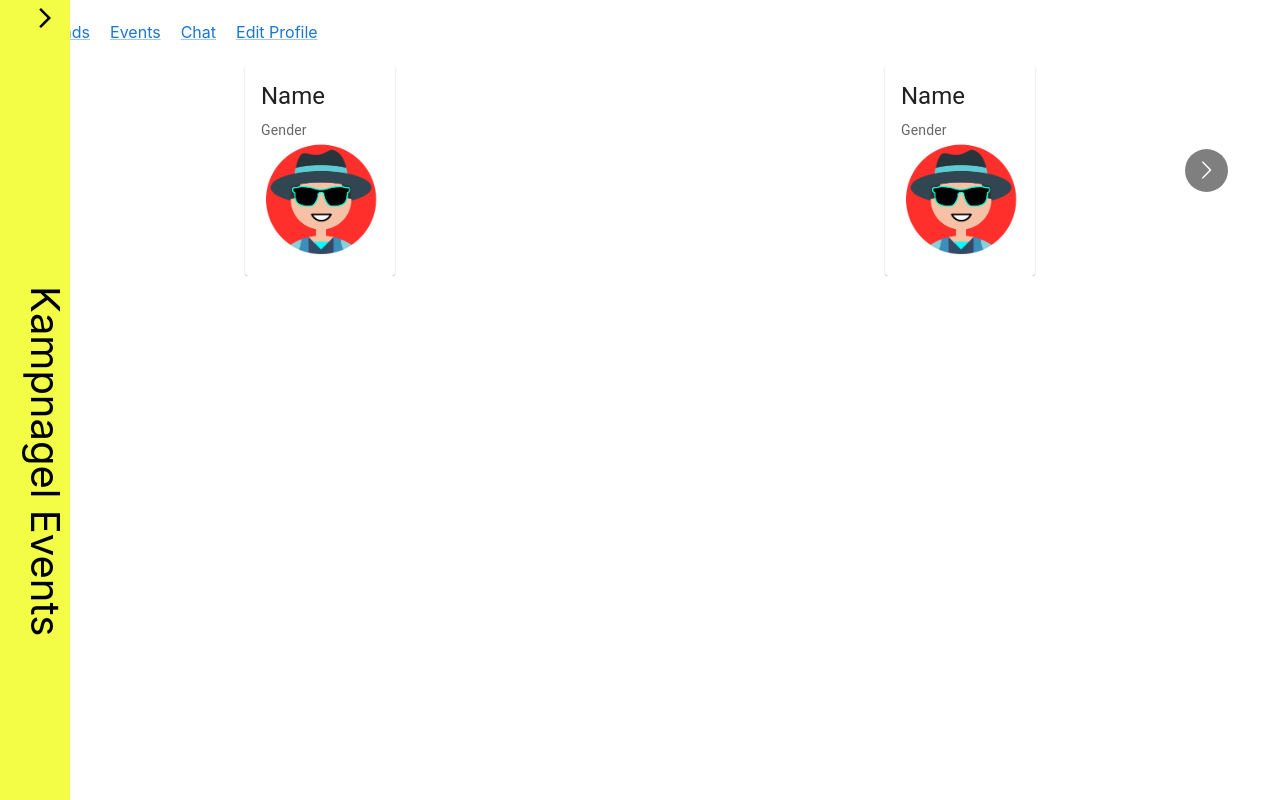
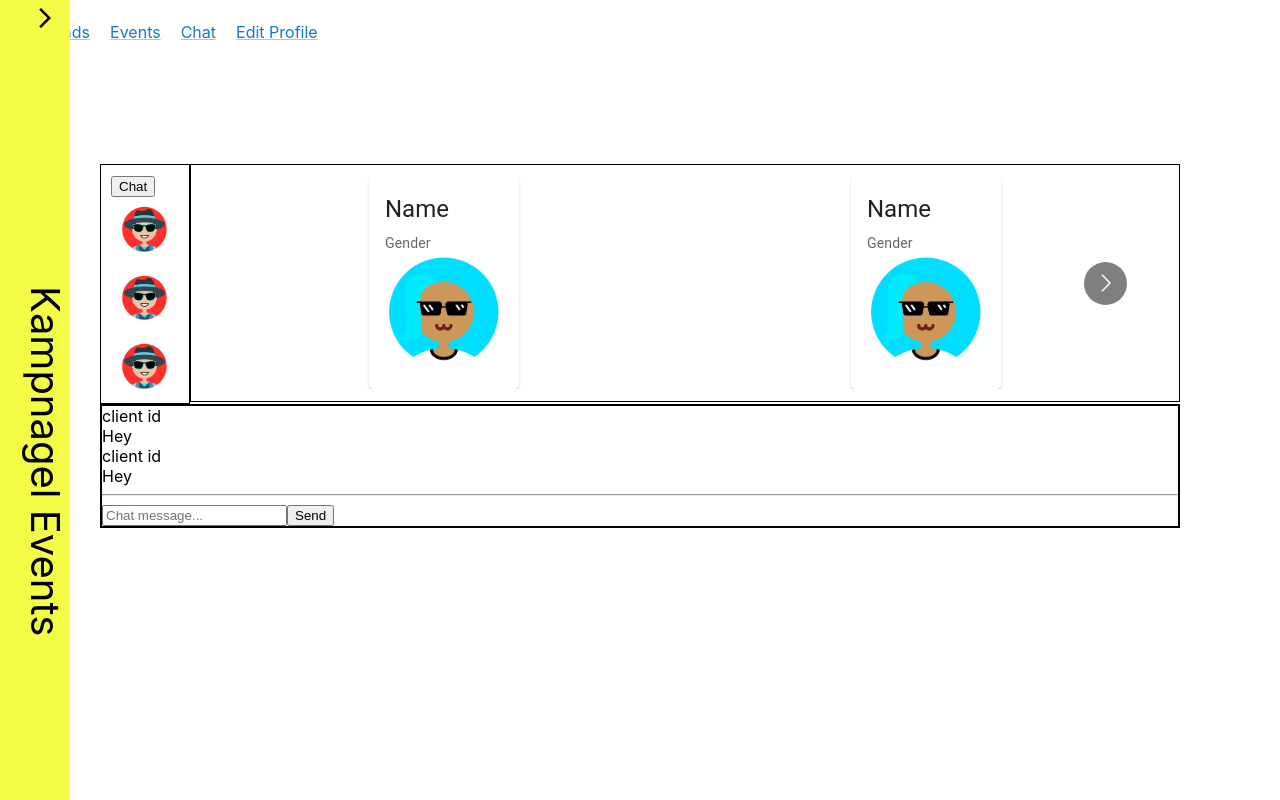
Before and after one commit to jielianglin/kampnagel-frontend, a React (Create React App) app in the folder kute-app/: page /chat in a window 1280 px wide. Built offline with nearby package versions, Linux system fonts and the light colour scheme.

Commit message:
implemented chat components

```diff
--- /dev/null
+++ b/kute-app/src/components/chat/Chat-side.js
@@ -0,0 +1,14 @@
+import React from "react";
+import sampleAvatar from "../pictures/sampleAvatar.png"
+
+export default function InvitesSide() {
+    return (
+        <div>
+            <img src={sampleAvatar} className="invite-avatar" />
+            <br />
+            <img src={sampleAvatar} className="invite-avatar" />
+            <br />
+            <img src={sampleAvatar} className="invite-avatar" />
+        </div>
+    )
+}
--- /dev/null
+++ b/kute-app/src/components/chat/Chatbox.css
@@ -0,0 +1,7 @@
+.chat-interface {
+    padding: 100px 100px 100px 100px;
+}
+
+.chatbox {
+    border: 2px solid black;
+}
--- /dev/null
+++ b/kute-app/src/components/chat/Chatbox.js
@@ -0,0 +1,26 @@
+import React from "react";
+import "./Chatbox.css";
+
+export default function ChatBox() {
+    return (
+        <div className="chatbox">
+
+            <div className="message-container">
+                <div className="client">client id</div>
+                <div className="message">Hey</div>
+            </div>
+
+            <div className="another-message-container">
+                <div className="client">client id</div>
+                <div className="message">Hey</div>
+            </div>
+
+            <hr />
+            <div className="input-chat-container">
+                <input className="input-chat" type="text" placeholder="Chat message..." />
+                <button className="submit-chat"> Send </button>
+            </div>
+
+        </div>
+    )
+};
--- /dev/null
+++ b/kute-app/src/components/chat/Invites-card.css
@@ -0,0 +1,5 @@
+.invites-card {
+    display: flex;
+    justify-content: center;
+    padding: 0px 50px 0px 50px;
+}
--- /dev/null
+++ b/kute-app/src/components/chat/Invites-card.js
@@ -0,0 +1,36 @@
+import * as React from 'react';
+import Card from '@mui/material/Card';
+import CardContent from '@mui/material/CardContent';
+import CardMedia from '@mui/material/CardMedia';
+import Typography from '@mui/material/Typography';
+import { CardActionArea } from '@mui/material';
+import sampleAvatar2 from "../pictures/sampleAvatar2.png";
+import "./Invites-card.css";
+
+export default function ActionAreaCard() {
+    return (
+        <div className="invites-card">
+            <Card sx={{ maxWidth: 150 }}>
+                <CardActionArea>
+
+                    <CardContent>
+                        <Typography gutterBottom variant="h5" component="div">
+                            Name
+                        </Typography>
+                        <Typography variant="body2" color="text.secondary">
+                            Gender
+                        </Typography>
+
+                        <CardMedia
+                            component="img"
+                            height="120"
+                            image={sampleAvatar2}
+                            alt="sample"
+                        />
+
+                    </CardContent>
+                </CardActionArea>
+            </Card>
+        </div>
+    );
+}
--- /dev/null
+++ b/kute-app/src/components/chat/Invites-carousel.js
@@ -0,0 +1,39 @@
+import React from "react";
+import Carousel from "react-multi-carousel";
+import InvitesCard from "./Invites-card";
+import "react-multi-carousel/lib/styles.css";
+
+const responsive = {
+    superLargeDesktop: {
+        // the naming can be any, depends on you.
+        breakpoint: { max: 4000, min: 3000 },
+        items: 4
+    },
+    desktop: {
+        breakpoint: { max: 3000, min: 1024 },
+        items: 3
+    },
+    tablet: {
+        breakpoint: { max: 1024, min: 464 },
+        items: 2
+    },
+    mobile: {
+        breakpoint: { max: 464, min: 0 },
+        items: 1
+    }
+};
+
+export default function ChatCarousel() {
+
+    return (
+        <Carousel
+            slidesToSlide={3}
+            responsive={responsive}
+        >
+            <div><InvitesCard /></div>
+            <div><InvitesCard /></div>
+            <div><InvitesCard /></div>
+            <div><InvitesCard /></div>
+
+        </Carousel>);
+}
--- /dev/null
+++ b/kute-app/src/components/chat/Invites-side.js
@@ -0,0 +1,14 @@
+import React from "react";
+import sampleAvatar2 from "../pictures/sampleAvatar2.png"
+
+export default function InvitesSide() {
+    return (
+        <div>
+            <img src={sampleAvatar2} className="invite-avatar" />
+            <br />
+            <img src={sampleAvatar2} className="invite-avatar" />
+            <br />
+            <img src={sampleAvatar2} className="invite-avatar" />
+        </div>
+    )
+}
--- /dev/null
+++ b/kute-app/src/pages/Chat.css
@@ -0,0 +1,29 @@
+.chat-top {
+    display: inline;
+}
+
+.chat-side {
+    border: 1px solid black;
+    padding: 10px 0px 0px 10px;
+}
+
+.invites-side {
+    border: 1px solid black;
+    padding: 8px;
+}
+
+.chat-carousel {
+    border: 1px solid black;
+    padding: 12px;
+
+}
+
+.invite-avatar {
+    max-width: 50px;
+    padding: 8px;
+}
+
+.invites-carousel {
+    border: 1px solid black;
+    padding: 12px;
+}
--- a/kute-app/src/pages/Chat.js
+++ b/kute-app/src/pages/Chat.js
@@ -1,10 +1,62 @@
 import React from "react";
+import Grid from '@mui/material/Grid';
 import ChatCarousel from "../components/chat/Chat-carousel";
+import Chatbox from "../components/chat/Chatbox";
+import InvitesCarousel from "../components/chat/Invites-carousel";
+import InvitesSide from "../components/chat/Invites-side";
+import ChatSide from "../components/chat/Chat-side";
+import "./Chat.css";
 
 export default function Chat() {
+    const [viewChatCarousel, viewInvitesCarousel] = React.useState(false);
+
+    const switchView = () => {
+        viewInvitesCarousel(!viewChatCarousel);
+    }
+
     return (
-        <div>
-            <ChatCarousel />
+        <div className="chat-interface">
+            {viewChatCarousel ?
+                <div className="chat-top">
+                    <Grid container>
+                        <Grid lg={1}>
+                            <div className="invites-side">
+                                <button onClick={switchView}>Invites</button>
+                                <br />
+                                <InvitesSide />
+                            </div>
+                        </Grid>
+
+                        <Grid lg={11}>
+                            <div className="chat-carousel">
+                                <ChatCarousel />
+                            </div>
+                        </Grid>
+                    </Grid>
+                </div>
+                :
+
+                <div>
+                    < Grid container>
+                        <Grid lg={1}>
+                            <div className="chat-side">
+                                <button onClick={switchView}>Chat</button>
+                                <br />
+                                <ChatSide />
+                            </div>
+                        </Grid>
+
+                        <Grid lg={11}>
+                            <div className="invites-carousel">
+                                <InvitesCarousel />
+                            </div>
+                        </Grid>
+                    </Grid>
+                </div>
+            }
+            <div>
+                <Chatbox />
+            </div>
         </div>
     )
 }
```
Also changed, not shown: kute-app/src/components/pictures/sampleAvatar2.png (added).
